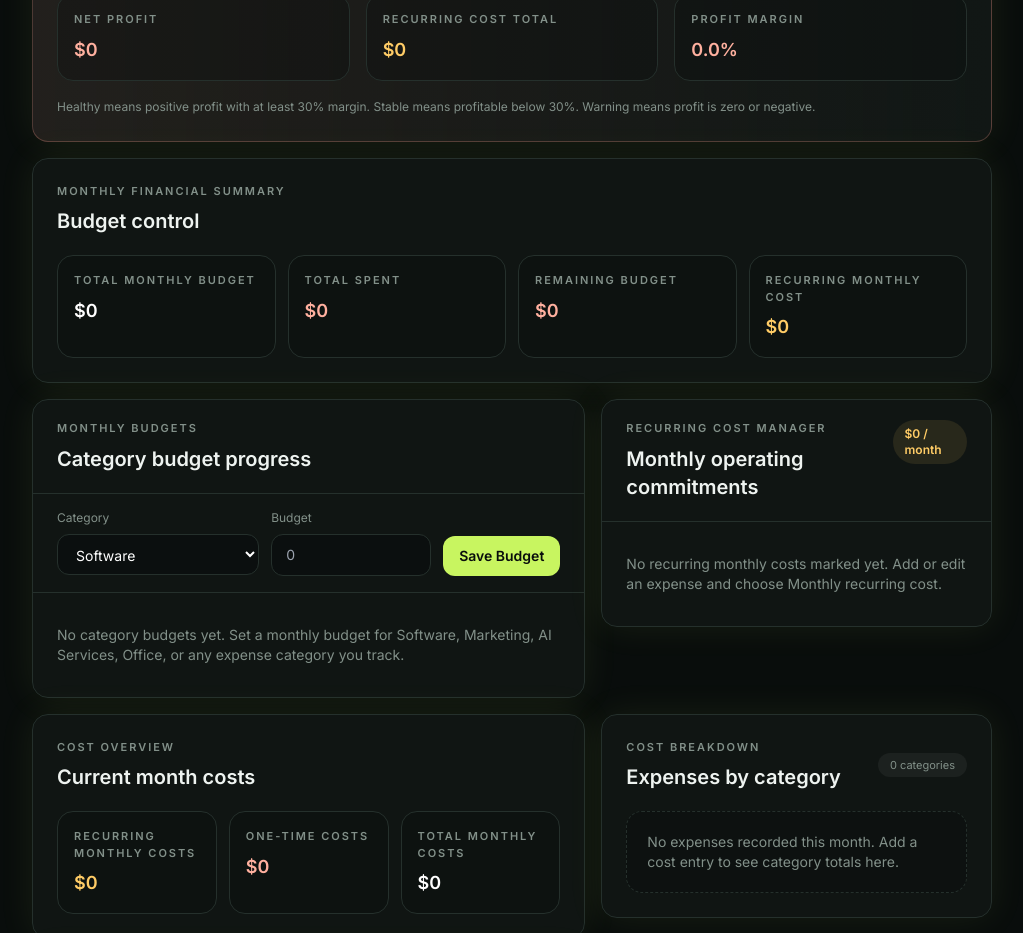
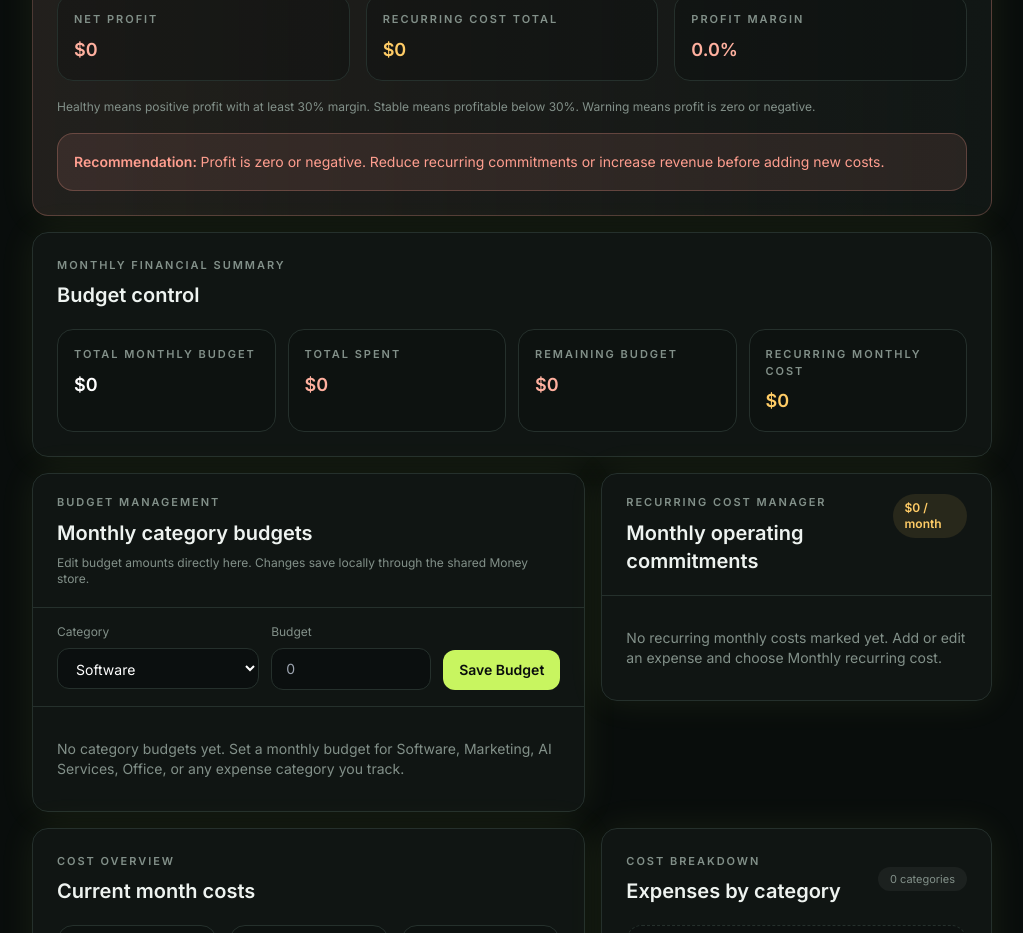
Before and after one commit to Jakea27/AI-Operator-OS, a React (Vite) app in the folder app/: page /#/money in a window 1280 px wide. Shown: the part 820-1753 px from the top of the page, without its empty margins (256-1279 px from the left). Built offline with nearby package versions, Linux system fonts and the light colour scheme.

Commit message:
AO-006.3b — Complete Missing Budget & Financial Health Features

```diff
--- a/app/src/components/money/MoneyDashboardSections.tsx
+++ b/app/src/components/money/MoneyDashboardSections.tsx
@@ -106,6 +106,12 @@ export function FinancialHealthCard({ health }: { health: MoneyHealthSummary })
       ? 'border-[#ffcc66]/25 bg-gradient-to-r from-[#ffcc66]/[0.08] to-panel'
       : 'border-[#ff9e8f]/25 bg-gradient-to-r from-[#ff9e8f]/[0.08] to-panel'
   const Icon = health.status === 'Healthy' ? CheckCircle2 : health.status === 'Stable' ? MinusCircle : AlertTriangle
+  const recommendation =
+    health.status === 'Healthy'
+      ? 'Financial health is strong. Keep recurring costs controlled while reinvesting carefully into the highest-return work.'
+      : health.status === 'Stable'
+        ? 'The business is profitable, but margin is under 30%. Review recurring costs before increasing spend.'
+        : 'Profit is zero or negative. Reduce recurring commitments or increase revenue before adding new costs.'
 
   return (
     <section className={`panel p-6 ${panelTone}`}>
@@ -129,6 +135,9 @@ export function FinancialHealthCard({ health }: { health: MoneyHealthSummary })
       <p className="mb-0 mt-4 text-xs leading-5 text-muted">
         Healthy means positive profit with at least 30% margin. Stable means profitable below 30%. Warning means profit is zero or negative.
       </p>
+      <div className={`mt-4 rounded-2xl border p-4 text-sm leading-6 ${tone}`}>
+        <span className="font-semibold">Recommendation: </span>{recommendation}
+      </div>
     </section>
   )
 }
@@ -159,6 +168,7 @@ export function BudgetManager({
 }) {
   const [category, setCategory] = useState<string>(expenseCategories[0])
   const [amount, setAmount] = useState('')
+  const [draftAmounts, setDraftAmounts] = useState<Record<string, string>>({})
 
   const submit = (event: FormEvent) => {
     event.preventDefault()
@@ -168,11 +178,19 @@ export function BudgetManager({
     setAmount('')
   }
 
+  const saveExistingBudget = (budget: MoneyBudgetProgress) => {
+    const draft = draftAmounts[budget.category] ?? String(budget.amount)
+    const parsedAmount = Number(draft)
+    if (!Number.isFinite(parsedAmount) || parsedAmount < 0) return
+    onSaveBudget(budget.category, parsedAmount)
+  }
+
   return (
     <section className="panel overflow-hidden">
       <div className="border-b border-line px-6 py-5">
-        <p className="eyebrow mb-2">Monthly Budgets</p>
-        <h3 className="m-0 text-xl font-semibold">Category budget progress</h3>
+        <p className="eyebrow mb-2">Budget Management</p>
+        <h3 className="m-0 text-xl font-semibold">Monthly category budgets</h3>
+        <p className="mb-0 mt-2 text-xs text-muted">Edit budget amounts directly here. Changes save locally through the shared Money store.</p>
       </div>
       <form onSubmit={submit} className="grid grid-cols-[1fr_160px_auto] gap-3 border-b border-line px-6 py-4">
         <label className="text-xs text-muted">
@@ -195,22 +213,41 @@ export function BudgetManager({
         <div className="divide-y divide-line">
           {budgets.map((budget) => (
             <div key={budget.id} className="px-6 py-4">
-              <div className="mb-3 flex items-start justify-between gap-4">
+              <div className="mb-3 grid grid-cols-[1fr_210px_auto] items-start gap-4">
                 <div>
                   <p className="m-0 text-sm font-semibold text-white">{budget.category}</p>
                   <p className="mb-0 mt-1 text-xs text-muted">
                     {formatCurrency(budget.spent)} spent of {formatCurrency(budget.amount)} · {formatCurrency(budget.remaining)} remaining
                   </p>
                 </div>
-                <div className="flex items-center gap-2">
+                <label className="text-xs text-muted">
+                  Budget amount
+                  <input
+                    className="field mt-2"
+                    min="0"
+                    step="1"
+                    type="number"
+                    value={draftAmounts[budget.category] ?? String(budget.amount)}
+                    onBlur={() => saveExistingBudget(budget)}
+                    onChange={(event) => setDraftAmounts({ ...draftAmounts, [budget.category]: event.target.value })}
+                  />
+                </label>
+                <div className="flex items-center justify-end gap-2 pt-6">
                   <BudgetStatusBadge status={budget.status} />
+                  <button type="button" onClick={() => saveExistingBudget(budget)} className="rounded-lg border border-line px-3 py-1.5 text-xs text-muted transition hover:text-white">Save</button>
                   <button type="button" onClick={() => onDeleteBudget(budget.category)} className="rounded-lg border border-line px-3 py-1.5 text-xs text-muted transition hover:border-[#ff9e8f]/50 hover:text-[#ff9e8f]">Remove</button>
                 </div>
               </div>
               <div className="h-2 overflow-hidden rounded-full bg-white/[0.06]">
                 <div className={`h-full rounded-full ${budget.status === 'Over Budget' ? 'bg-[#ff9e8f]' : budget.status === 'Watch' ? 'bg-[#ffcc66]' : 'bg-mint'}`} style={{ width: `${Math.min(100, budget.percentageUsed)}%` }} />
               </div>
-              <p className="mb-0 mt-2 text-[11px] text-muted">{budget.percentageUsed.toFixed(1)}% used</p>
+              <div className="mt-3 grid grid-cols-4 gap-2">
+                <MiniStat label="Budget amount" value={formatCurrency(budget.amount)} />
+                <MiniStat label="Amount spent" value={formatCurrency(budget.spent)} />
+                <MiniStat label="Remaining" value={formatCurrency(budget.remaining)} />
+                <MiniStat label="Percent used" value={`${budget.percentageUsed.toFixed(1)}%`} />
+              </div>
+              <p className="mb-0 mt-2 text-[11px] text-muted">Percent used: {budget.percentageUsed.toFixed(1)}%</p>
             </div>
           ))}
         </div>
@@ -245,7 +282,10 @@ export function RecurringCostManager({
                 <p className="m-0 text-sm font-semibold text-white">{cost.name}</p>
                 <p className="mb-0 mt-1 text-xs text-muted">{cost.category} · Next billing {cost.nextBillingDate ? new Date(`${cost.nextBillingDate}T12:00:00`).toLocaleDateString() : 'not available'}</p>
               </div>
-              <p className="m-0 text-sm font-semibold text-[#ffcc66]">{formatCurrency(cost.amount)}</p>
+              <div className="text-right">
+                <p className="eyebrow mb-1">Monthly amount</p>
+                <p className="m-0 text-sm font-semibold text-[#ffcc66]">{formatCurrency(cost.amount)}</p>
+              </div>
             </div>
           ))}
         </div>
@@ -264,6 +304,15 @@ function BudgetStatusBadge({ status }: { status: MoneyBudgetProgress['status'] }
   return <span className={`rounded-full border px-2.5 py-1 text-[10px] font-semibold uppercase tracking-[0.1em] ${className}`}>{status}</span>
 }
 
+function MiniStat({ label, value }: { label: string; value: string }) {
+  return (
+    <div className="rounded-xl border border-line bg-ink/35 p-3">
+      <p className="eyebrow mb-1">{label}</p>
+      <p className="m-0 text-xs font-semibold text-white">{value}</p>
+    </div>
+  )
+}
+
 function CostStat({ label, value, tone }: { label: string; value: string; tone: 'mint' | 'amber' | 'rose' | 'neutral' }) {
   const toneClass = {
     mint: 'text-mint',
```
Also changed, not shown: 1 other file (tests, documents, lock files or other folders).
